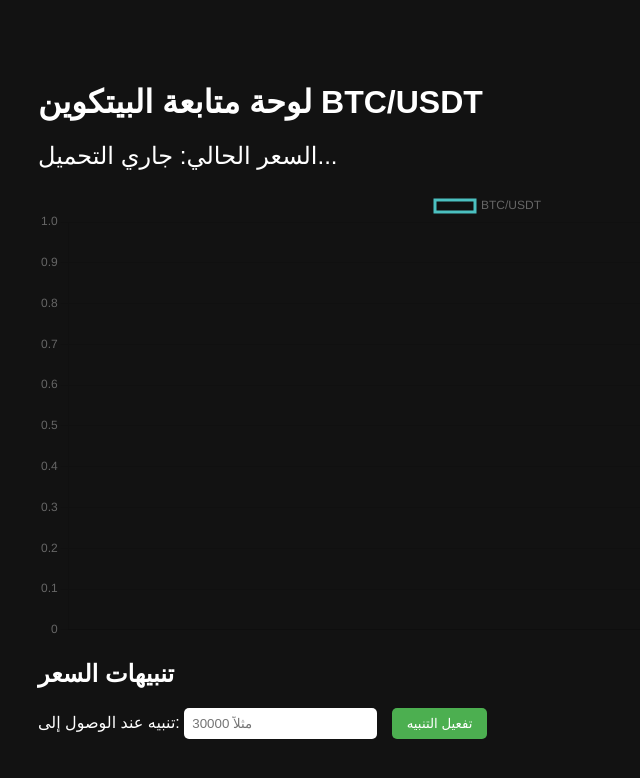
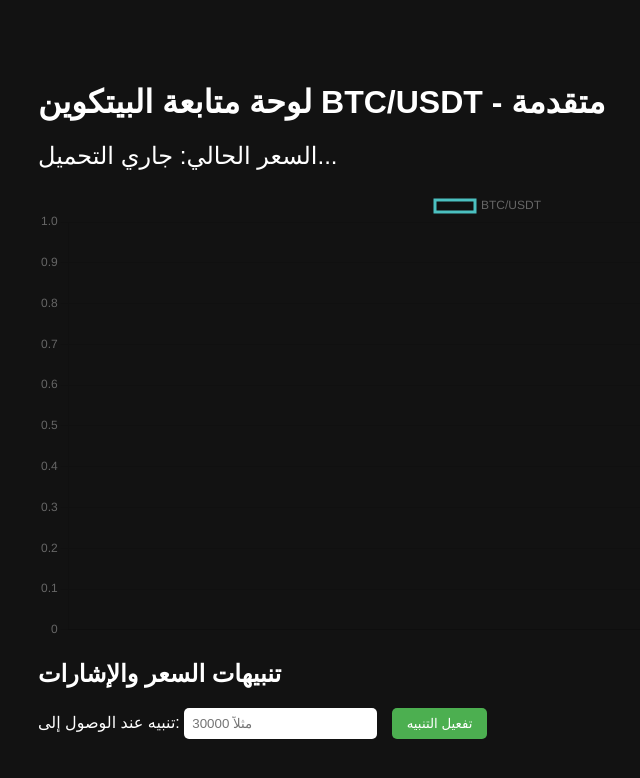
Before and after one commit to SFMAN25/btc-dashboard., a plain HTML site: page index.html in a window 1280 px wide. Shown: the whole page, without its empty margins (152-792 px from the left). Drawn offline with nearby package versions, Linux system fonts and the light colour scheme; no server answers.

Commit message:
Update HTML titles and headings for Arabic localization

```diff
--- a/index.html
+++ b/index.html
@@ -3,23 +3,24 @@
 <head>
     <meta charset="UTF-8">
     <meta name="viewport" content="width=device-width, initial-scale=1.0">
-    <title>BTC/USDT Dashboard</title>
+    <title>لوحة البيتكوين المتقدمة BTC/USDT</title>
     <link rel="stylesheet" href="style.css">
     <script src="https://cdn.jsdelivr.net/npm/chart.js"></script>
 </head>
 <body>
     <div class="container">
-        <h1>لوحة متابعة البيتكوين BTC/USDT</h1>
+        <h1>لوحة متابعة البيتكوين BTC/USDT - متقدمة</h1>
         <div class="price">
             <span>السعر الحالي: </span>
             <span id="btc-price">جاري التحميل...</span>
         </div>
         <canvas id="btcChart" width="800" height="400"></canvas>
         <div class="alerts">
-            <h2>تنبيهات السعر</h2>
+            <h2>تنبيهات السعر والإشارات</h2>
             <label>تنبيه عند الوصول إلى: </label>
             <input type="number" id="alert-price" placeholder="مثلاً 30000">
             <button onclick="setAlert()">تفعيل التنبيه</button>
+            <div id="signal"></div>
         </div>
     </div>
     <script src="script.js"></script>
```
